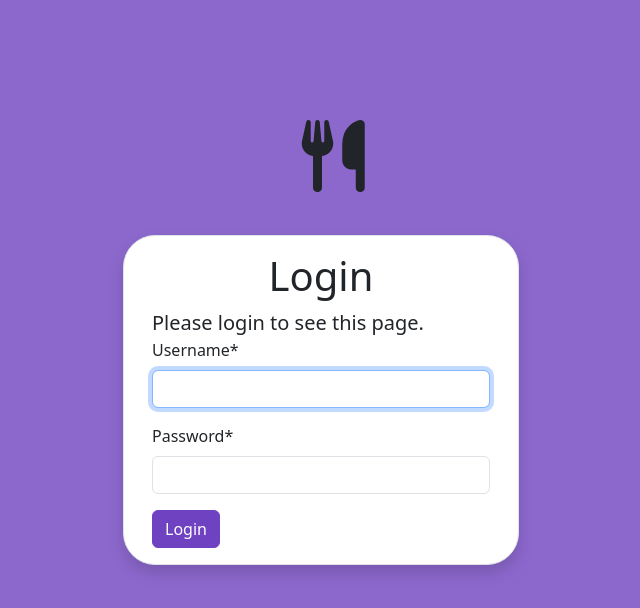
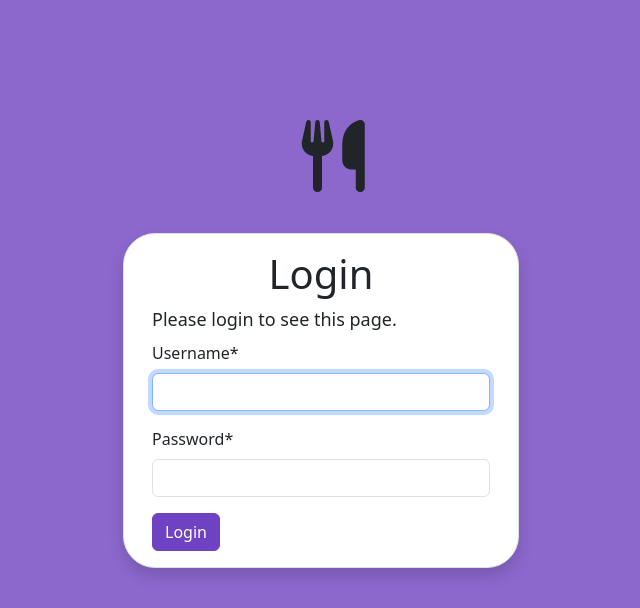
Before and after one commit to KristianYe/restaurant-kitchen, a Django app: page /accounts/login/?next=/dishes/create/ in a window 1280 px wide. Shown: the top 608 px of the page, without its empty margins (319-959 px from the left). Run offline with Django 4.2, Linux system fonts and the light colour scheme; some libraries are stand-ins or nearby versions.

Commit message:
improved login view

```diff
--- a/templates/registration/login.html
+++ b/templates/registration/login.html
@@ -32,7 +32,7 @@
         <br>
 
         {% if next %}
-          <p>Please login to see this page.</p>
+          <p class="mb-2" style="font-size: 18px">Please login to see this page.</p>
         {% endif %}
 
         <form method="post" action="{% url 'login' %}">
```
